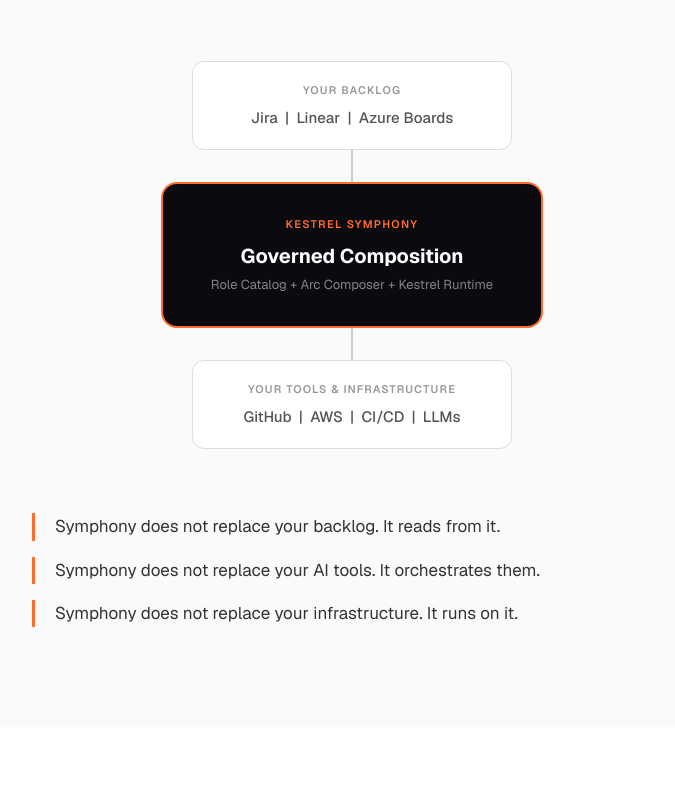
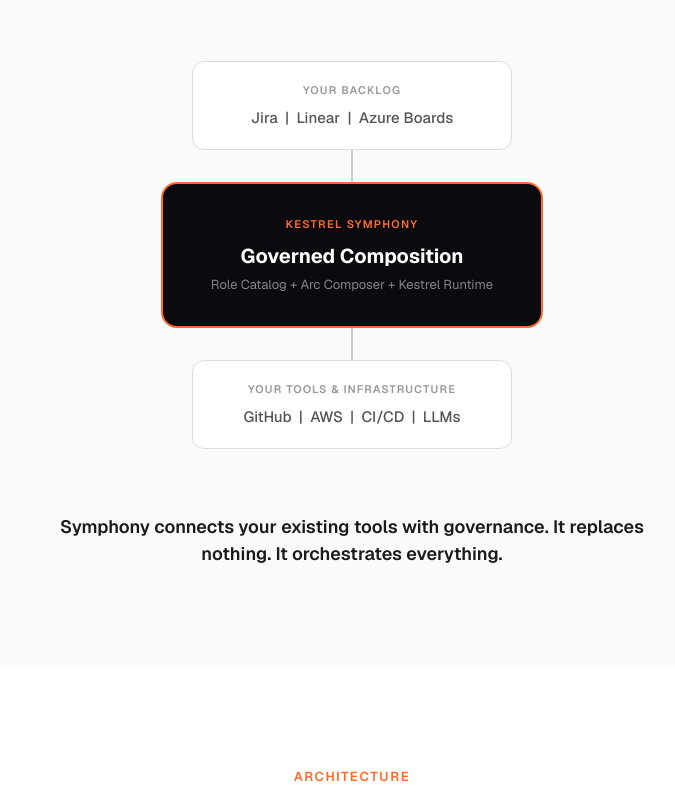
Before and after one commit to amar-naga/kestrel-symphony, a Next.js app: page /pitch in a window 1280 px wide. Shown: the part 2000-2797 px from the top of the page, without its empty margins (288-963 px from the left). Built offline with nearby package versions, Linux system fonts and the light colour scheme.

Commit message:
Replace repetitive 3-line bullets with single punchline
"Symphony connects your existing tools with governance.
 It replaces nothing. It orchestrates everything."

Co-Authored-By: Claude Opus 4.6 (1M context) <noreply@anthropic.com>

```diff
--- a/src/app/pitch/page.tsx
+++ b/src/app/pitch/page.tsx
@@ -768,36 +768,20 @@ export default function PitchPage() {
             </div>
           </motion.div>
 
-          {/* Three bullets */}
-          <div
+          {/* Single statement */}
+          <motion.p
+            {...stagger(0.15)}
             style={{
-              display: "flex",
-              flexDirection: "column",
-              gap: 16,
-              maxWidth: 640,
+              fontSize: 18,
+              fontWeight: 600,
+              color: "#1a1a1e",
+              textAlign: "center",
+              maxWidth: 600,
               margin: "0 auto",
             }}
           >
-            {[
-              "Symphony does not replace your backlog. It reads from it.",
-              "Symphony does not replace your AI tools. It orchestrates them.",
-              "Symphony does not replace your infrastructure. It runs on it.",
-            ].map((text, i) => (
-              <motion.p
-                key={i}
-                {...stagger(0.15 + i * 0.08)}
-                style={{
-                  fontSize: 17,
-                  lineHeight: 1.6,
-                  color: "#333",
-                  paddingLeft: 20,
-                  borderLeft: `3px solid ${ORANGE}`,
-                }}
-              >
-                {text}
-              </motion.p>
-            ))}
-          </div>
+            Symphony connects your existing tools with governance. It replaces nothing. It orchestrates everything.
+          </motion.p>
         </div>
       </section>
 
```
